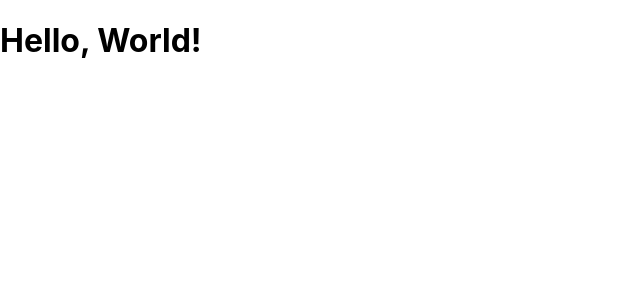
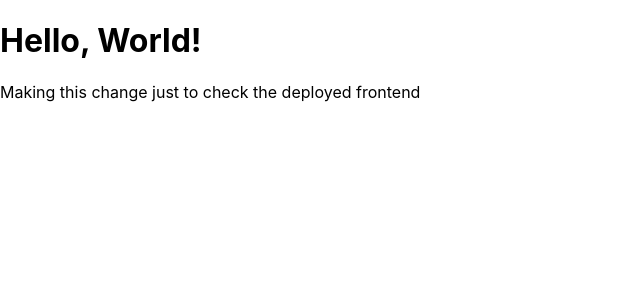
Before and after one commit to mlArchitecture/BusinessIntelligenceAI, a React (Create React App) app in the folder frontend/: page / in a window 1280 px wide. Shown: the top 300 px of the page, without its empty margins (0-640 px from the left). Built offline with nearby package versions, Linux system fonts and the light colour scheme.

Commit message:
Commit to check deployed frontend

```diff
--- a/frontend/src/App.js
+++ b/frontend/src/App.js
@@ -5,6 +5,7 @@ function App() {
   return (
     <div>
       <h1>Hello, World!</h1>
+      <p>Making this change just to check the deployed frontend</p>
     </div>
   );
 }
```
